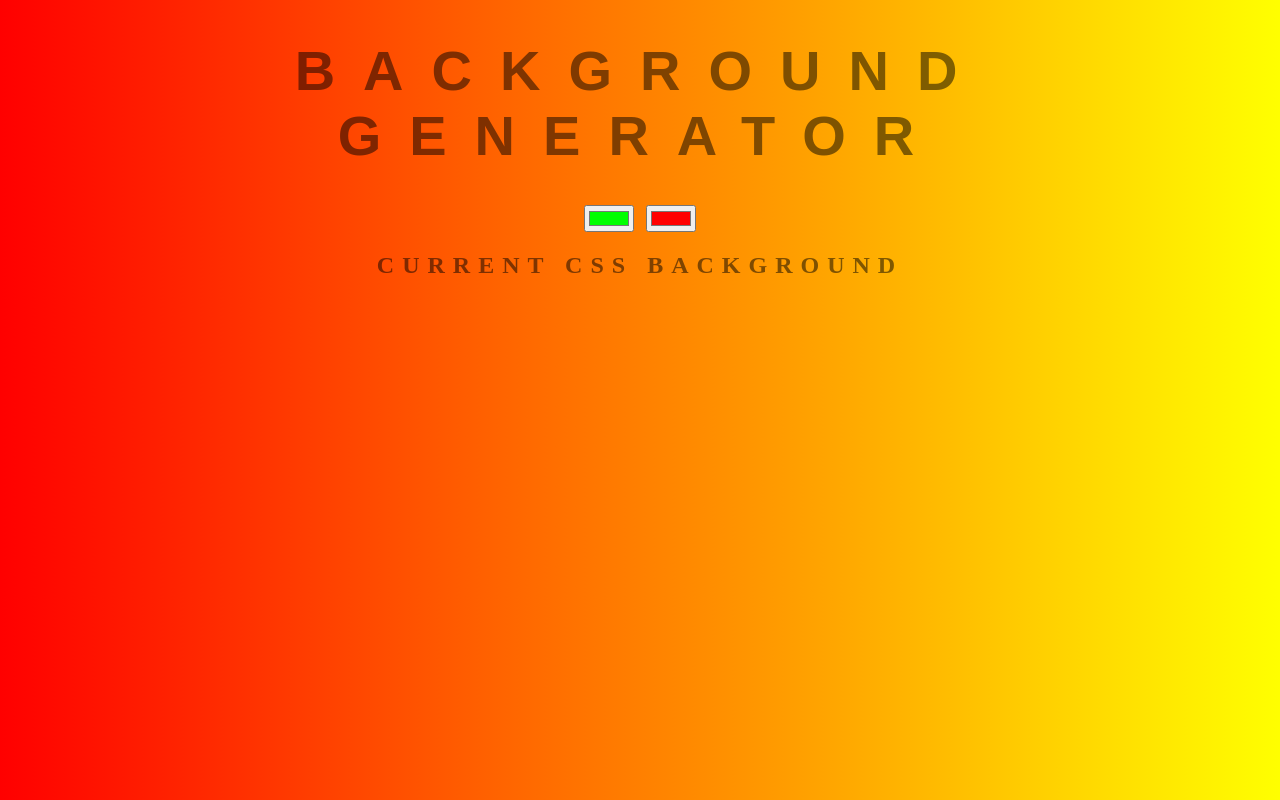
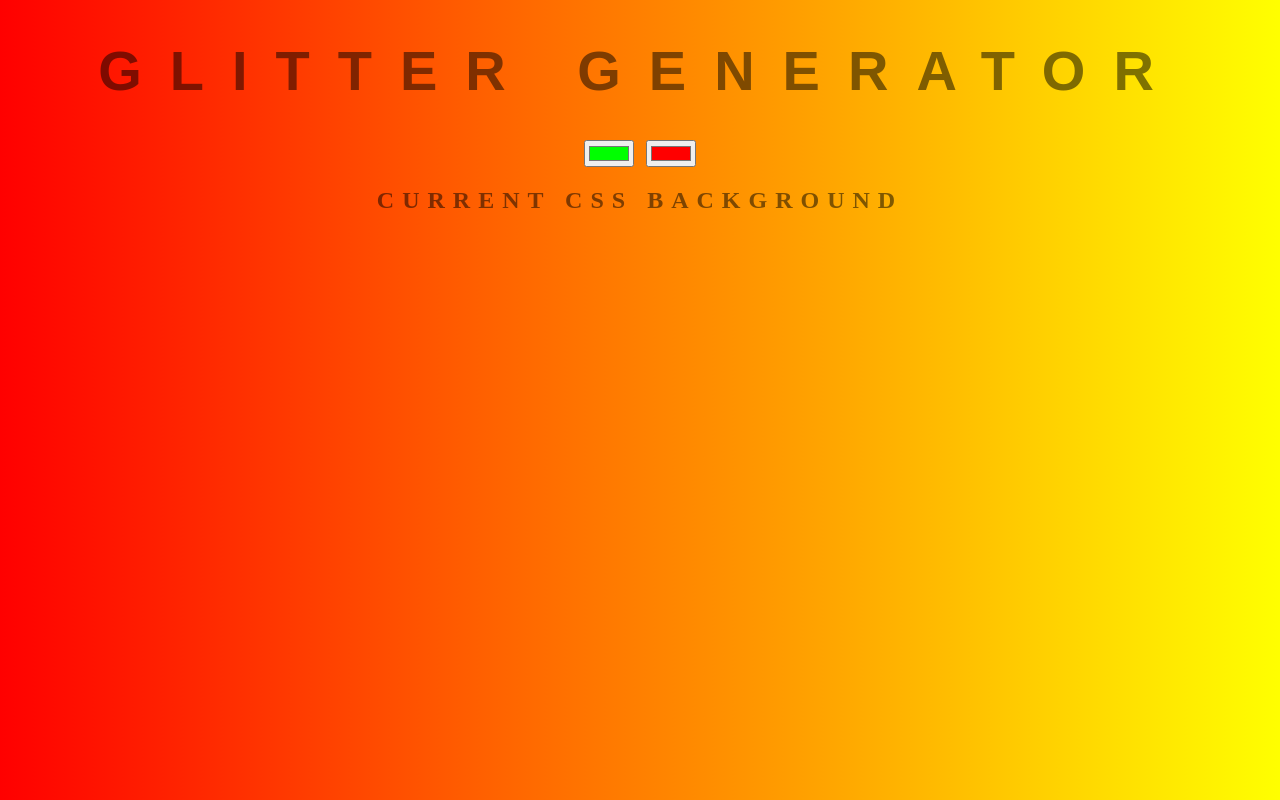
Before and after one commit to musty6448/glitter, a plain HTML site: page index.html in a window 1280 px wide. Drawn offline with Linux system fonts and the light colour scheme.

Commit message:
updating

```diff
--- a/index.html
+++ b/index.html
@@ -5,7 +5,7 @@
 	<link rel="stylesheet" type="text/css" href="style.css">
 </head>
 <body id="gradient">
-    <h1>Background Generator</h1>
+    <h1>Glitter Generator</h1>
     <input class="color1" type="color" name="color1" value="#00ff00">
     <input class="color2" type="color" name="color2" value="#ff0000">
     <h2>Current CSS Background</h2>
```
